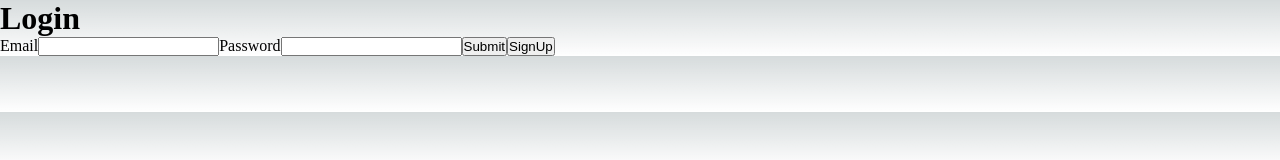
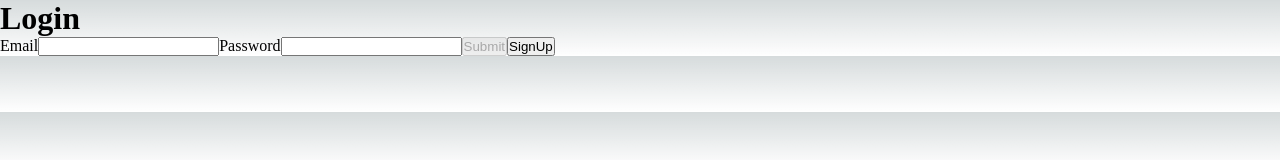
Before and after one commit to SeonghyeonMoon/wanted-pre-onboarding-challenge-fe-1, a Next.js app: page /auth in a window 1280 px wide. Shown: the top 160 px of the page. Built offline with nearby package versions, Linux system fonts and the light colour scheme.

Commit message:
✨Feature: 폼 작성, 제출 함수 추가

```diff
--- a/components/auth/Login.tsx
+++ b/components/auth/Login.tsx
@@ -1,4 +1,4 @@
-import { useState } from 'react';
+import { ChangeEventHandler, FormEventHandler, useState } from 'react';
 
 type LoginProps = {
   openSignUp: () => void;
@@ -15,14 +15,38 @@ const Login = ({ openSignUp }: LoginProps) => {
     password: '',
   });
 
+  const handleChangeLoginFormData: ChangeEventHandler<HTMLInputElement> = (
+    e,
+  ) => {
+    const { id, value } = e.target;
+    setLoginFormData((prev) => ({ ...prev, [id]: value }));
+  };
+
+  const handleSubmitLoginFormData: FormEventHandler<HTMLFormElement> = (e) => {
+    e.preventDefault();
+    console.log(loginFormData);
+  };
+
+  const isValidLoginFormData = () => {
+    const { email, password } = loginFormData;
+    const emailRegex = /@*\./;
+    return emailRegex.test(email) && password.length >= 8;
+  };
+
   return (
-    <form name='login-form'>
+    <form name='login-form' onSubmit={handleSubmitLoginFormData}>
       <h1>Login</h1>
       <label htmlFor='email'>Email</label>
-      <input type='email' id='email' />
+      <input type='email' id='email' onChange={handleChangeLoginFormData} />
       <label htmlFor='password'>Password</label>
-      <input type='password' id='password' />
-      <button type='submit'>Submit</button>
+      <input
+        type='password'
+        id='password'
+        onChange={handleChangeLoginFormData}
+      />
+      <button type='submit' disabled={!isValidLoginFormData()}>
+        Submit
+      </button>
       <button type='button' onClick={openSignUp}>
         SignUp
       </button>
--- a/components/auth/SignUp.tsx
+++ b/components/auth/SignUp.tsx
@@ -1,4 +1,4 @@
-import { useState } from 'react';
+import { ChangeEventHandler, FormEventHandler, useState } from 'react';
 
 type SignUpProps = {
   closeSignUp: () => void;
@@ -15,13 +15,29 @@ const SignUp = ({ closeSignUp }: SignUpProps) => {
     password: '',
   });
 
+  const handleChangeSignUpFormData: ChangeEventHandler<HTMLInputElement> = (
+    e,
+  ) => {
+    const { id, value } = e.target;
+    setSignUpFormData((prev) => ({ ...prev, [id]: value }));
+  };
+
+  const handleSubmitSignUpFormData: FormEventHandler<HTMLFormElement> = (e) => {
+    e.preventDefault();
+    console.log(signUpFormData);
+  };
+
   return (
-    <form name='sign-up-form'>
+    <form name='sign-up-form' onSubmit={handleSubmitSignUpFormData}>
       <h1>Signup</h1>
       <label htmlFor='email'>Email</label>
-      <input type='email' id='email' />
+      <input type='email' id='email' onChange={handleChangeSignUpFormData} />
       <label htmlFor='password'>Password</label>
-      <input type='password' id='password' />
+      <input
+        type='password'
+        id='password'
+        onChange={handleChangeSignUpFormData}
+      />
       <button type='submit'>Submit</button>
       <button type='button' onClick={closeSignUp}>
         Login
```
